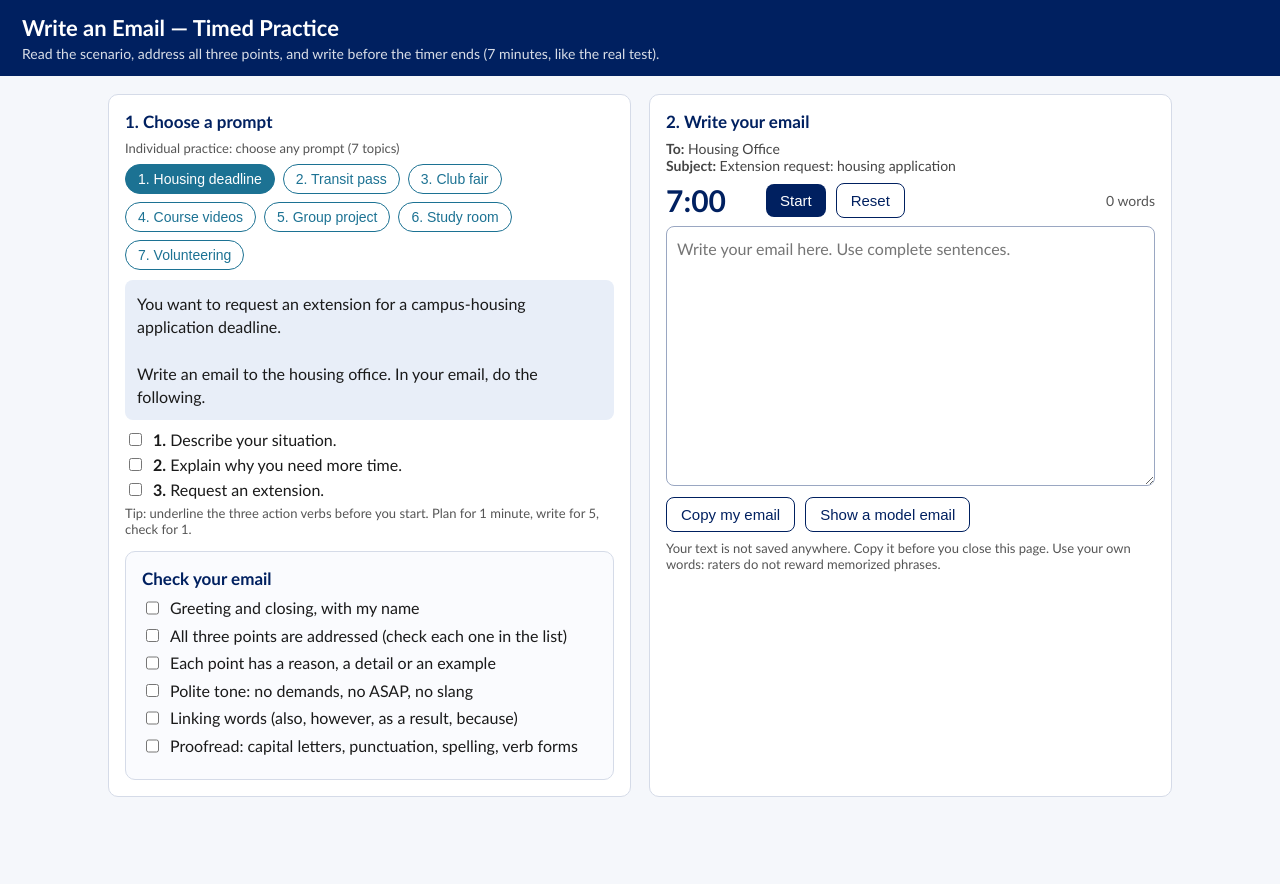
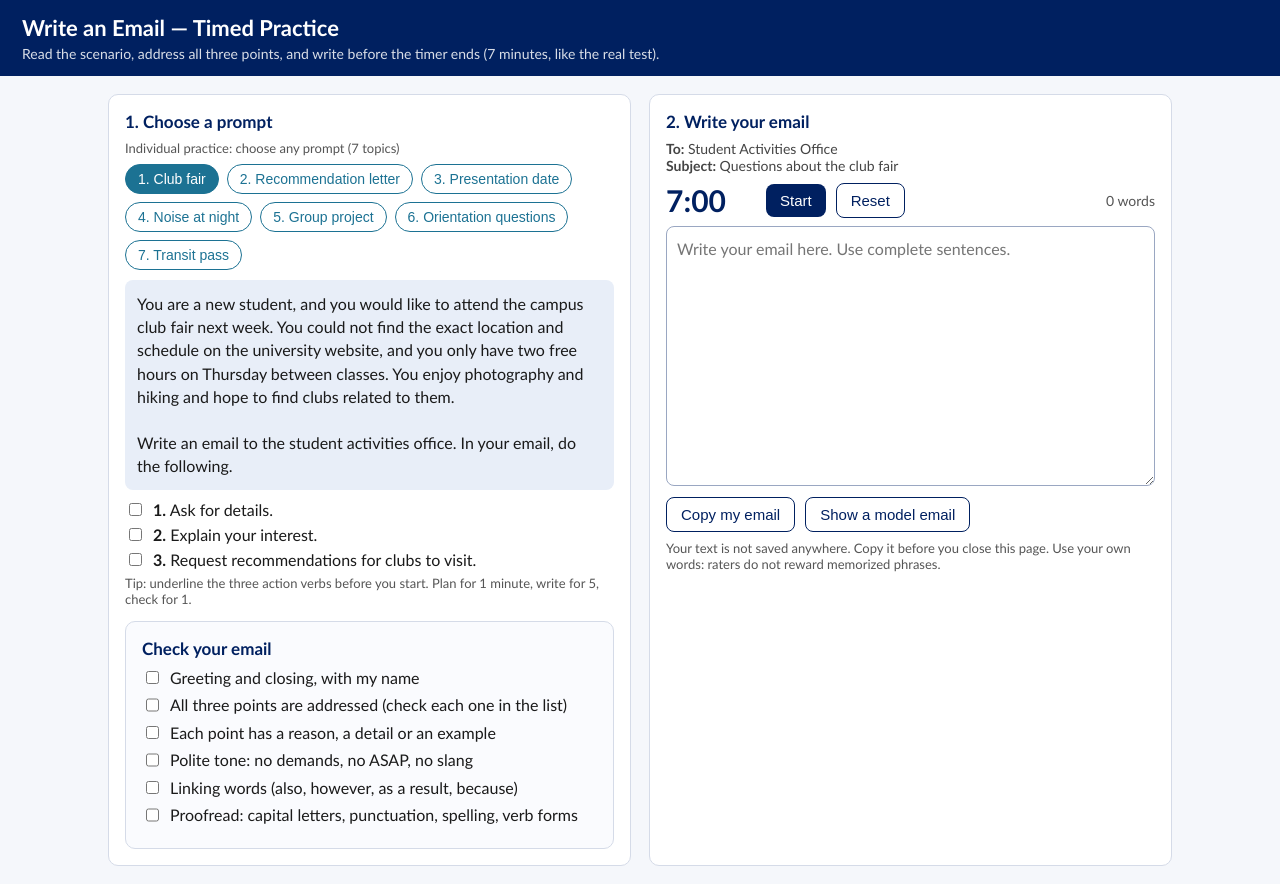
Before and after one commit to lidi27-max/Prep, a plain HTML site: page email_practice_tool.html in a window 1280 px wide. Before the commit the page ends 815 px from the top, so only its background shows below. Drawn offline with Linux system fonts and the light colour scheme.

Commit message:
Add files via upload

```diff
--- a/email_practice_tool.html
+++ b/email_practice_tool.html
@@ -64,32 +64,32 @@ group:[
  sc:"You have been working on a group project with several classmates for a course. One of your group members, Alex, has not been participating actively and has missed several assignments. You want to address this issue and find a solution.<br><br>Write an email to Alex. In your email, do the following.",
  g:["Describe the current progress of the group project.","Explain how his lack of participation is affecting the group.","Suggest ways he can contribute to the project moving forward."],
  m:"Hi Alex,\n\nI hope you are doing well. I am writing about our sociology project. So far, we have finished the research and the outline, but we still need to write two sections and prepare the slides before the presentation next Friday.\n\nHonestly, I am a little worried because you have missed the last three assignments. As a result, the rest of us have had to do your part, and we are running out of time.\n\nI would really like you to be part of the project, so could you take the introduction and design the slides? If you have a problem with your schedule, please let me know and we can find another solution. Could we talk about it on Thursday after class?\n\nBest,\nJordan"},
-{n:"Study room",to:"Library staff",subj:"Study room reservation",
- sc:"You need to reserve a study room in the library for a group project.<br><br>Write an email to the library staff. In your email, do the following.",
- g:["Describe your group's needs.","Explain the preferred time.","Request instructions for booking a room."],
- m:"Dear Library Staff,\n\nI am writing on behalf of a group of five students who are working on a marketing project for our business class. We need a quiet study room with a whiteboard and, if possible, a large screen where we can practice our presentation.\n\nWe would like to meet on Wednesday afternoons between 3 and 5 p.m., because that is the only time when all of us are free after classes. We plan to use the room for the next three weeks.\n\nCould you please explain how to book a room, and let me know whether I need to do it online or at the front desk? Thank you very much for your help.\n\nKind regards,\nValeria Cruz"},
-{n:"Volunteering",to:"Event coordinator",subj:"Volunteer opportunities",
- sc:"You are interested in volunteering for a campus event but do not know how to sign up.<br><br>Write an email to the event coordinator. In your email, do the following.",
- g:["Ask about volunteer opportunities.","Explain your availability.","Request next steps."],
- m:"Dear Event Coordinator,\n\nI am a second-year student, and I recently saw a poster about the Spring Welcome Festival. I would love to volunteer, but I could not find any information about how to sign up.\n\nCould you tell me which roles are still available? I have some experience helping at school events, so I would be comfortable with registration or guiding visitors.\n\nI am free on weekday afternoons after 2 p.m. and all day on Saturdays. If you need more help with the setup, I could also come on Friday morning.\n\nWhat would be the next step to register as a volunteer? I look forward to hearing from you.\n\nBest regards,\nMateo Silva"}
+{n:"Orientation questions",to:"Orientation Coordinator",subj:"Questions about orientation",
+ sc:"You are a new student, and you plan to attend the campus orientation session next Monday. The website says the session starts at 9 a.m., but it does not say where to go or what to bring. You also have a class at 1 p.m. that day and want to be sure you can arrive on time.<br><br>Write an email to the orientation coordinator. In your email, do the following.",
+ g:["Ask for details about the schedule and location.", "Explain your interest in the session.", "Request advice for new students."],
+ m:"Dear Orientation Coordinator,\n\nI am a new student, and I plan to attend the orientation session next Monday. The website says that it begins at 9 a.m., but it does not mention where to go or what I should bring. Could you please tell me the location and what time the session ends? I have a class at 1 p.m., and I would like to be sure that I can arrive on time.\n\nI am very interested in the session because I moved to this city only two weeks ago, and I still do not know the campus well. I would like to learn about student services and meet other new students.\n\nDo you have any advice for new students to prepare before the session? Thank you very much for your help.\n\nBest regards,\nCamila Ortiz"},
+{n:"Transit pass",to:"Transportation Office",subj:"Shuttle pass information",
+ sc:"You need to purchase a transit pass for campus shuttles. You live about forty minutes from the university, and your first class starts at 8 a.m. Paying for each trip has become expensive, and you do not know where to buy a monthly pass or whether students receive a discount.<br><br>Write an email to the transportation office. In your email, do the following.",
+ g:["Describe your commute.", "Explain why you need the pass.", "Request information about where and how to buy one."],
+ m:"Dear Transportation Office,\n\nI am a new student, and I would like to buy a transit pass for the campus shuttles. I live about forty minutes from the university, so I take the shuttle from the main bus station every morning, and my first class starts at 8 a.m.\n\nI need a pass because paying for each trip is becoming expensive, and the shuttle is the only reliable way for me to arrive on time.\n\nCould you please let me know where I can buy a monthly pass and how much it costs? Do students receive a discount? I would also appreciate it if you could tell me whether I can pay online or only at your office. Thank you for your time.\n\nSincerely,\nAndrea Molina"}
 ],
 individual:[
-{n:"Housing deadline",to:"Housing Office",subj:"Extension request: housing application",
- sc:"You want to request an extension for a campus-housing application deadline.<br><br>Write an email to the housing office. In your email, do the following.",
- g:["Describe your situation.","Explain why you need more time.","Request an extension."],
- m:"Dear Housing Office,\n\nI am writing about the deadline for the campus housing application, which is this Friday. I am a transfer student, and I am still waiting for my official transcript from my previous university, which the application requires.\n\nBecause of a delay at the registrar's office, the document will not arrive until next Tuesday. Without it, I cannot complete the application, and I am worried that I will lose my chance to live on campus.\n\nWould it be possible to extend the deadline until next Wednesday? I would be happy to send any other documents right away. Thank you very much for considering my request.\n\nSincerely,\nDaniel Rivas"},
-{n:"Transit pass",to:"Transportation Office",subj:"Shuttle pass information",
- sc:"You need to purchase a transit pass for campus shuttles.<br><br>Write an email to the transportation office. In your email, do the following.",
- g:["Describe your commute.","Explain why you need the pass.","Request information about where and how to buy one."],
- m:"Dear Transportation Office,\n\nI am a new student, and I would like to buy a transit pass for the campus shuttles. I live about forty minutes from the university, so I take the shuttle from the main bus station every morning and return after my last class at 6 p.m.\n\nI need a pass because paying for each trip is becoming expensive, and the shuttle is the only reliable way for me to get to my early classes on time.\n\nCould you please let me know where I can buy the pass and how much it costs? I would also appreciate it if you could tell me whether I can pay online or only at your office. Thank you for your time.\n\nSincerely,\nAndrea Molina"},
 {n:"Club fair",to:"Student Activities Office",subj:"Questions about the club fair",
- sc:"You want to attend a campus club fair but are unsure about the location and schedule.<br><br>Write an email to the student activities office. In your email, do the following.",
- g:["Ask for details.","Explain your interest.","Request recommendations for clubs to visit."],
- m:"Dear Student Activities Office,\n\nI am writing because I would like to attend the club fair, but I could not find the exact location and schedule on the website. Could you tell me where it will take place and what time it starts and ends?\n\nI am new on campus, and I am very interested in meeting people who enjoy photography and hiking, since those are my main hobbies.\n\nDo you have any recommendations about which clubs I should visit first? I would be grateful for any advice. Thank you for your time, and I look forward to your reply.\n\nBest regards,\nLuis Herrera"},
-{n:"Course videos",to:"Dr. Lin",subj:"Technical issues",
- sc:"You recently took an online course about digital marketing, but some of the video materials did not load properly. You want to contact the course coordinator, Dr. Lin.<br><br>Write an email to Dr. Lin. In your email, do the following.",
- g:["Describe the technical problems you experienced.","Explain how these problems affected your learning.","Ask how you can complete this part of the course."],
- m:"Dear Dr. Lin,\n\nI am writing about the online digital marketing course I completed this month. Unfortunately, several video lessons in Module 3 did not load, and the screen stayed black after a few seconds, even though I tried two different browsers.\n\nAs a result, I could not watch the explanations about social media campaigns, and I am concerned that I may have missed important material for the final project.\n\nWould it be possible to receive the videos by email or to watch them in another way? I would be very grateful for your guidance on how to complete this part of the course.\n\nThank you for your time.\n\nSincerely,\nPaula Vera"}
+ sc:"You are a new student, and you would like to attend the campus club fair next week. You could not find the exact location and schedule on the university website, and you only have two free hours on Thursday between classes. You enjoy photography and hiking and hope to find clubs related to them.<br><br>Write an email to the student activities office. In your email, do the following.",
+ g:["Ask for details.", "Explain your interest.", "Request recommendations for clubs to visit."],
+ m:"Dear Student Activities Office,\n\nI am writing because I would like to attend the club fair, but I could not find the exact location and schedule on the website. Could you tell me where it will take place and what time it starts and ends? I can only come on Thursday between 12 and 2 p.m., so I would like to know whether the fair is open at that time.\n\nI am new on campus, and I am very interested in meeting people who enjoy photography and hiking, since those are my main hobbies.\n\nDo you have any recommendations about which clubs I should visit first? I would be grateful for any advice. Thank you for your time, and I look forward to your reply.\n\nBest regards,\nLuis Herrera"},
+{n:"Recommendation letter",to:"Professor Alvarez",subj:"Recommendation letter request",
+ sc:"You are applying for a scholarship that requires a letter of recommendation from a professor. You took Professor Alvarez’s economics course last semester and received a good grade. The scholarship committee needs the letter online, and the deadline is in three weeks.<br><br>Write an email to Professor Alvarez. In your email, do the following.",
+ g:["Describe the scholarship and why you are applying.", "Explain why you chose this professor.", "Ask whether the professor is willing to write the letter, and mention the deadline."],
+ m:"Dear Professor Alvarez,\n\nI hope you are well. I was a student in your economics course last semester, and I am writing to ask for your help with a scholarship application. The scholarship supports students who want to study abroad, and I am applying because I would like to spend one year at a partner university next fall.\n\nI chose to ask you because your course was the one that inspired me to study international markets, and I enjoyed the research project I completed for you.\n\nWould you be willing to write a letter of recommendation for me? The committee needs it online by December 18. I can send you my resume and a short summary of my project to make it easier. Thank you very much for considering my request.\n\nSincerely,\nSofia Mendez"},
+{n:"Presentation date",to:"Professor Nguyen",subj:"Request to change my presentation date",
+ sc:"You are scheduled to give a class presentation next Wednesday, but you have just learned that you must attend a mandatory training for your part-time job on the same afternoon. You have already prepared most of your slides, and you could present on Friday or the following Monday.<br><br>Write an email to Professor Nguyen. In your email, do the following.",
+ g:["Describe the problem with the date.", "Explain why you cannot change the training.", "Suggest other dates and ask whether a change is possible."],
+ m:"Dear Professor Nguyen,\n\nI am writing about my presentation, which is scheduled for next Wednesday afternoon. Unfortunately, my employer has just informed me that I must attend a mandatory safety training at the same time.\n\nThe training is required for all new employees, and the company offers it only once this month, so I am not able to change it. I have already prepared most of my slides, and I do not want to affect my grade or the class schedule.\n\nWould it be possible to present on Friday or the following Monday instead? I will be ready on either day. Thank you very much for your understanding.\n\nSincerely,\nTomas Aguilar"},
+{n:"Noise at night",to:"Sam",subj:"About the noise at night",
+ sc:"You share an apartment with a friend, Sam. This week you have important exams, but Sam has been playing loud music and having friends over after 11 p.m. You do not want to start an argument because you are good friends, but you need to sleep and study.<br><br>Write an email to Sam. In your email, do the following.",
+ g:["Describe the problem.", "Explain how it is affecting you this week.", "Suggest a solution."],
+ m:"Hi Sam,\n\nI hope your week is going well. I wanted to talk to you about something, and I thought an email would be easier than a conversation in the kitchen.\n\nThe last few nights, the music and the voices in the living room have continued after 11 p.m. I know you are having fun, and I do not want to be the annoying roommate. But I have three exams this week, and I have been sleeping only four or five hours, so it is hard to concentrate.\n\nWould it be possible to lower the volume after 10:30 p.m. until Friday? After my exams, we could have a movie night to make up for it. Thanks for understanding!\n\nCheers,\nNadia"}
 ]};
 const CH=["Greeting and closing, with my name","All three points are addressed (check each one in the list)","Each point has a reason, a detail or an example","Polite tone: no demands, no ASAP, no slang","Linking words (also, however, as a result, because)","Proofread: capital letters, punctuation, spelling, verb forms"];
 const q=new URLSearchParams(location.search);
```
